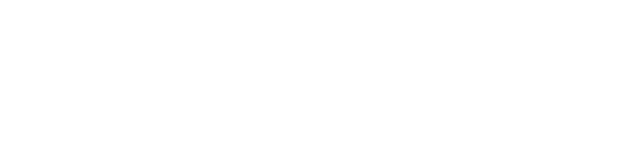
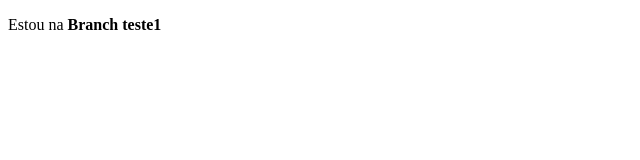
Before and after one commit to felipe982/projeto-harve, a plain HTML site: page index.html in a window 1280 px wide. Shown: the whole page, without its empty margins (0-640 px from the left). Drawn offline with Linux system fonts and the light colour scheme.

Commit message:
Add um <p> no body

```diff
--- a/index.html
+++ b/index.html
@@ -7,6 +7,6 @@
     <title>Document</title>
   </head>
   <body>
-    <img src="media/" alt="" />
+    <p>Estou na <strong>Branch teste1</strong></p>
   </body>
 </html>
```
